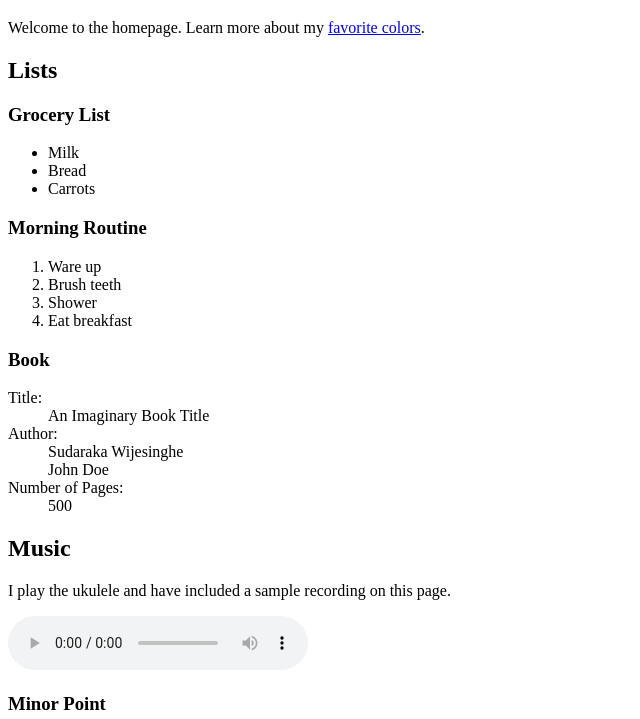
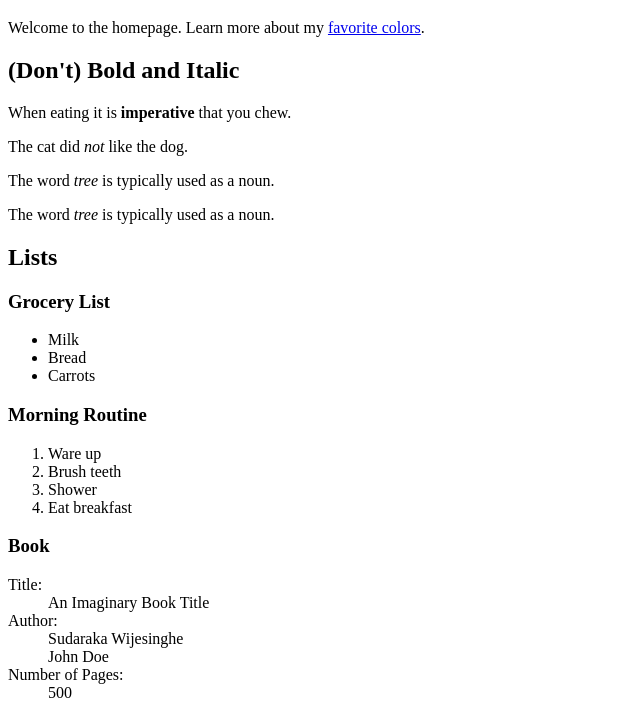
Before and after one commit to sudaraka/udemy-html-css, a plain HTML site: page index.html in a window 1280 px wide. Shown: the part 61-780 px from the top of the page, without its empty margins (0-640 px from the left). Drawn offline with Linux system fonts and the light colour scheme.

Commit message:
Using Bold & Italic

```diff
--- a/index.html
+++ b/index.html
@@ -9,6 +9,12 @@
   <body>
     <h1>Homepage</h1>
     <p>Welcome to the homepage. Learn more about my <a href="favorite-colors.html">favorite colors</a>.</p>
+
+    <h2>(Don't) Bold and Italic</h2>
+    <p>When eating it is <strong>imperative</strong> that you chew.</p>
+    <p>The cat did <em>not</em> like the dog.</p>
+    <p>The word <dfn>tree</dfn> is typically used as a noun.</p>
+    <p>The word <i class="term">tree</i> is typically used as a noun.</p>
 
     <h2>Lists</h2>
     <h3>Grocery List</h3>
```
